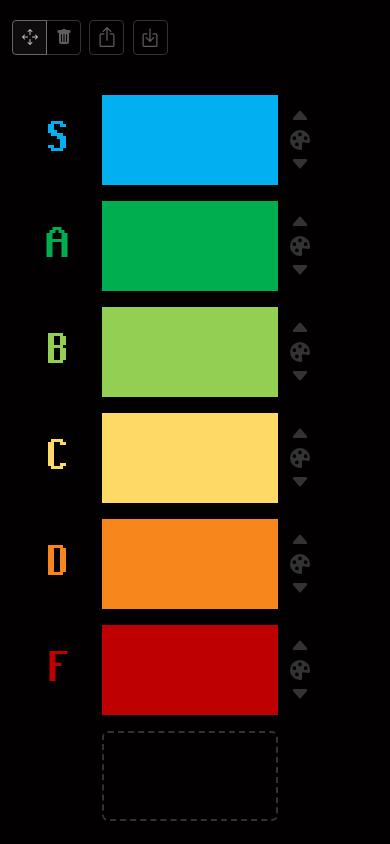
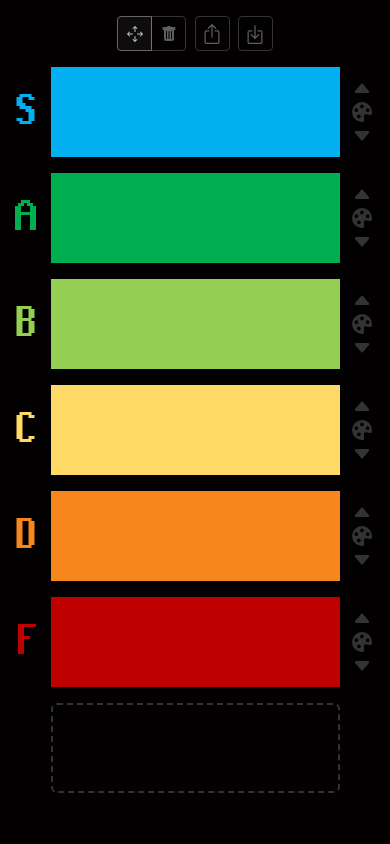
Before and after one commit to lassebomh/tierlist, a Svelte app: page / in a window 390 px wide. Shown: the top 844 px of the page. Built offline with nearby package versions, Linux system fonts and the light colour scheme.

Commit message:
mobile tweaks

```diff
--- a/src/App.svelte
+++ b/src/App.svelte
@@ -367,7 +367,7 @@
 
   main {
     margin: 5vmin auto;
-    min-width: 100vmin;
+    min-width: 95vmin;
     width: 70vw;
     max-width: 100vw;
     padding: 0 12px;
@@ -414,7 +414,7 @@
 
   .tier-list-mode-buttons {
     display: flex;
-    padding: 0 0 8px 0;
+    padding: 0;
 
     .tier-list-mode-move,
     .tier-list-mode-delete,
@@ -422,7 +422,6 @@
     .tier-list-upload {
       border: 1px solid #666;
       color: #bbb;
-      /* flex-grow: 1; */
       aspect-ratio: unset;
       border-radius: 4px;
       opacity: 0.5;
@@ -625,4 +624,28 @@
       }
     }
   }
+
+  @media (700px >= width) {
+    main {
+      padding: 0;
+      width: 100%;
+      margin-top: 1rem;
+    }
+
+    .tier {
+      min-width: 50px;
+    }
+    .tier-reorder-buttons {
+      width: 40px;
+    }
+
+    .tier-list {
+      margin-top: 1rem;
+    }
+
+    .tier-list-mode-buttons {
+      justify-content: center;
+      margin-bottom: 0;
+    }
+  }
 </style>
```
